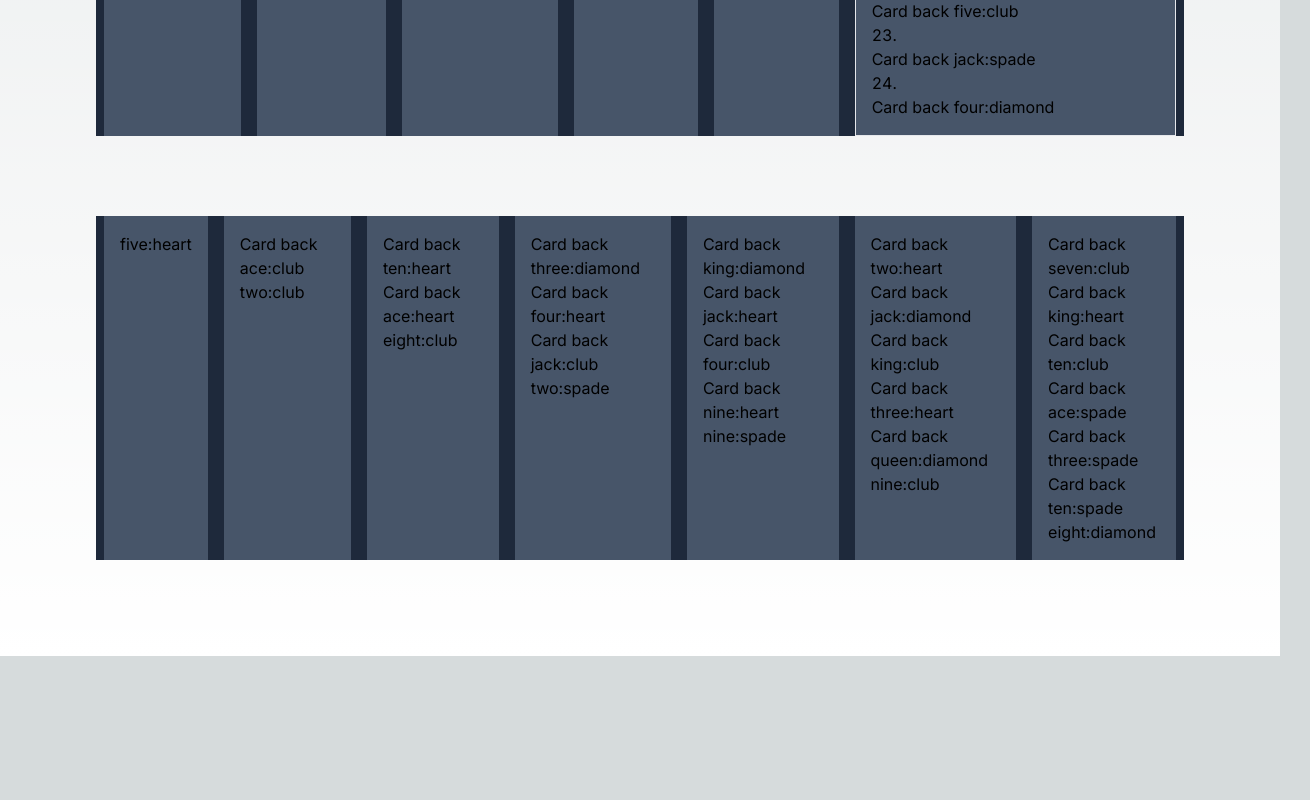
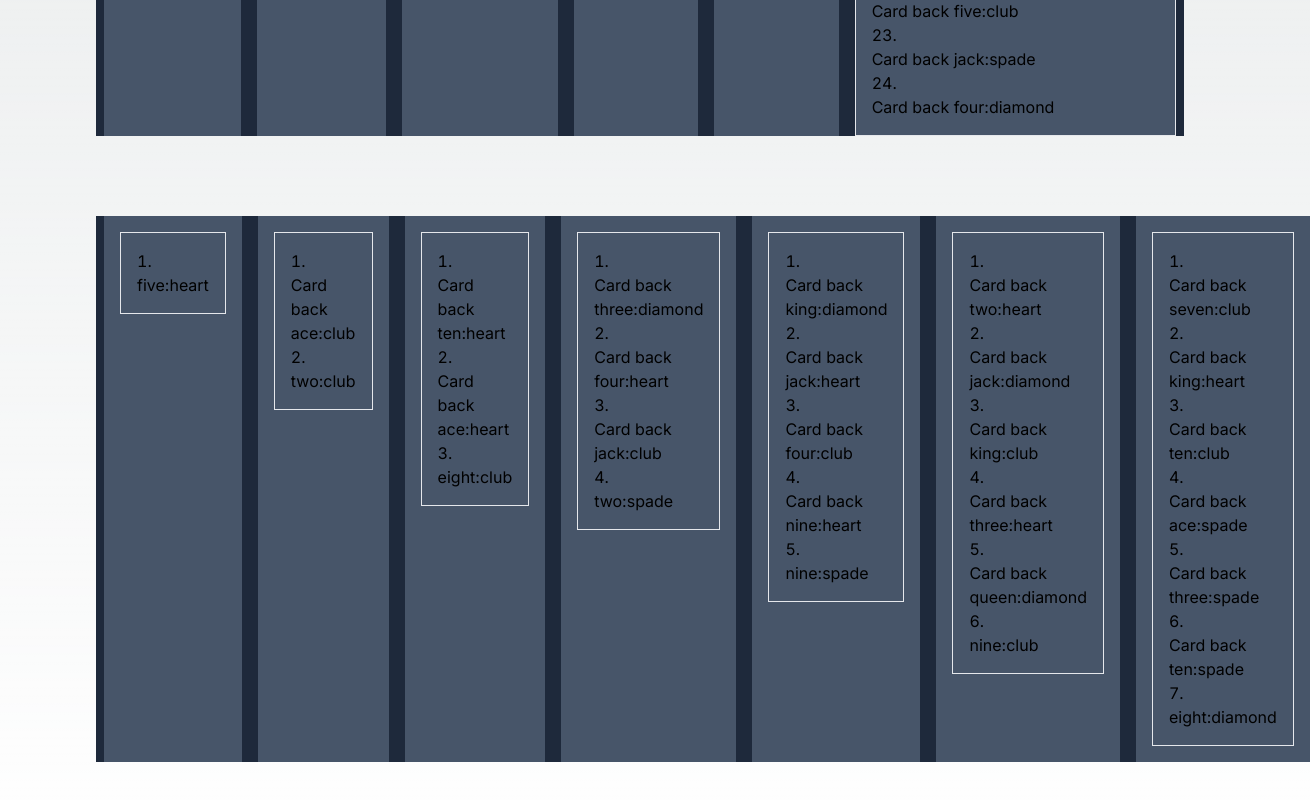
Before and after one commit to visegripped/next-learning, a Next.js app in the folder my-app/: page / in a window 1280 px wide. Shown: the part 1274-2074 px from the top of the page, 1310 px wide, since content can reach past the window. Before the commit the page ends 1930 px from the top, so only its background shows below. Built offline with nearby package versions, Linux system fonts and the light colour scheme.

Commit message:
Update Pile to support tableau requirement. Apply to Tableau

```diff
--- a/my-app/app/components/pile/Pile.js
+++ b/my-app/app/components/pile/Pile.js
@@ -1,34 +1,58 @@
 "use client";
 
 // import { suits, cards } from "../../constants.mjs";
-import Card from '../card/Card'
-import {useDroppable} from '@dnd-kit/core';
+import Card from "../card/Card";
+import { useDroppable } from "@dnd-kit/core";
+
+export const showCardFace = (behavior, isLastCard) => {
+  if (behavior === "showLastCard" && isLastCard) {
+    return true;
+  } else if (behavior === "up") {
+    return true;
+  }
+  return false;
+};
+
 export default function Pile(props) {
-  const { cards = [], areFacedUp, doubleClickHandler, clickHandler, id = '', droppable = false} = props;
-  const {isOver, setNodeRef} = useDroppable({
+  const {
+    cards = [],
+     doubleClickHandler,
+    clickHandler,
+    id = "",
+    droppable = false,
+    cardFaceBehavior = "down",
+  } = props;
+  const { isOver, setNodeRef } = useDroppable({
     id,
   });
   const dragOverStyle = {
-    backgroundColor: isOver ? 'green' : undefined,
+    backgroundColor: isOver ? "green" : undefined,
   };
 
   return (
-    <ol className="list-decimal list-inside border p-4" style={dragOverStyle} ref={droppable ? setNodeRef : () => {}}>
+    <ol
+      className="list-decimal list-inside border p-4"
+      style={dragOverStyle}
+      ref={droppable ? setNodeRef : () => {}}
+    >
       {(() => {
         const elements = [];
         for (let i = 0; i < cards.length; i++) {
+        const CardisFaceUp = showCardFace(cardFaceBehavior, (i === cards.length - 1));
           const singleClick =
-            i === cards.length-1 && typeof clickHandler === "function"
+            i === cards.length - 1 && typeof clickHandler === "function"
               ? clickHandler
-              : () => {console.log('Pile: no click handler defined')};
+              : () => {
+                  console.log("Pile: no click handler defined");
+                };
           const doubleClick =
-            i === cards.length-1 && typeof doubleClickHandler === "function"
+            i === cards.length - 1 && typeof doubleClickHandler === "function"
               ? doubleClickHandler
               : () => {};
           elements.push(
             <li key={`cards-${i}`}>
               <Card
-                isFaceUp={areFacedUp}
+                isFaceUp={CardisFaceUp}
                 card={cards[i]}
                 clickHandler={singleClick}
                 doubleClickHandler={doubleClick}
--- a/my-app/app/components/solitaire/Solitaire.js
+++ b/my-app/app/components/solitaire/Solitaire.js
@@ -152,7 +152,7 @@ export default function Solitaire(props) {
 
   const handleDragEnd = (event) => {
 
-    if (event.over && event.over.id.indexOf('buildPile') === 0) {
+    if (event.over && event.over?.id?.indexOf('buildPile') === 0) {
       // setIsDropped(true);
       console.log('Got to dragEnd w/ matching buildPile ID', event);
       const card = event.active.id;
@@ -167,7 +167,7 @@ export default function Solitaire(props) {
       }
 
     } else {
-      console.log(`Got to dragEnd w/out matching ID (${event.over.id})`, event)
+      console.log(`Got to dragEnd w/out matching ID (${event.over?.id})`, event)
     }
   }
 
@@ -185,7 +185,7 @@ export default function Solitaire(props) {
                 key={`suits-${i}`}
               >
                 <h2>{suit}</h2>
-                <Pile cards={buildingPiles[suit].pile} areFacedUp='true' id={`buildPile-${suit}`} droppable='true' />
+                <Pile cards={buildingPiles[suit].pile} cardFaceBehavior='up' id={`buildPile-${suit}`} droppable='true' />
               </div>
             );
           }
@@ -195,7 +195,7 @@ export default function Solitaire(props) {
         {/* The waste */}
         <div className="bg-slate-600 grow mx-2 justify-center">
           <Pile
-            areFacedUp="true"
+            cardFaceBehavior='up'
             cards={waste}
             doubleClickHandler={wasteDoubleClickHandler}
             id='wastePile'
@@ -203,7 +203,7 @@ export default function Solitaire(props) {
         </div>
         {/* The deck */}
         <div className="bg-slate-600 grow mx-2 justify-center">
-          <Pile cards={deck} clickHandler={deckClickHandler} id='deckPile' />
+          <Pile cards={deck} clickHandler={deckClickHandler} id='deckPile' cardFaceBehavior='down' />
         </div>
       </section>
       <section className="mt-20 bg-slate-800 size-full flex">
--- a/my-app/app/components/tableau/Tableau.js
+++ b/my-app/app/components/tableau/Tableau.js
@@ -1,7 +1,6 @@
 "use client";
 
-
-import Card from "../card/Card";
+import Pile from "../pile/Pile";
 import { numTableaus, cards } from "@/app/constants.mjs";
 
 export default function Tableau(props) {
@@ -30,17 +29,7 @@ export default function Tableau(props) {
               key={`tableau-${i}`}
               id={`tableauPile-${i}`}
             >
-              <ul>
-                {cards.map((card, index) => (
-                  <li key={card}>
-                    <Card
-                      isFaceUp={index === cards.length - 1}
-                      card={card}
-                      doubleClickHandler={index === cards.length - 1 ? cardDoubleClickHandler : () => {}}
-                    />
-                  </li>
-                ))}
-              </ul>
+              <Pile cards={cards} doubleClickHandler={cardDoubleClickHandler} cardFaceBehavior='showLastCard' />
             </div>
           );
         }
```
